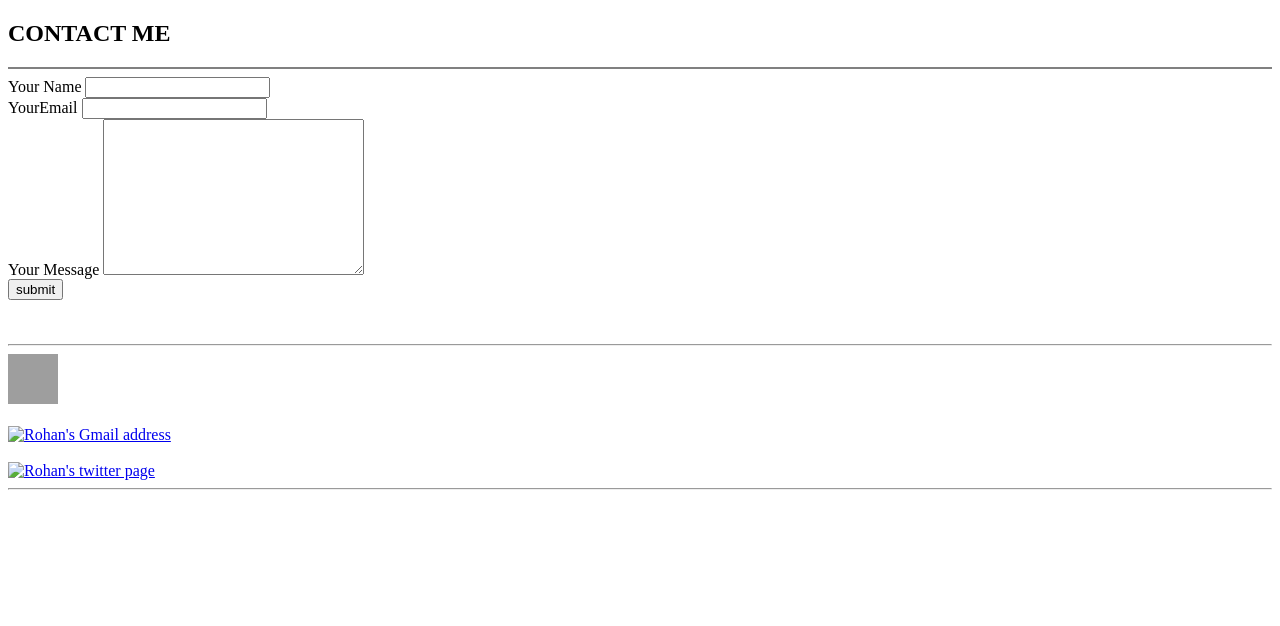
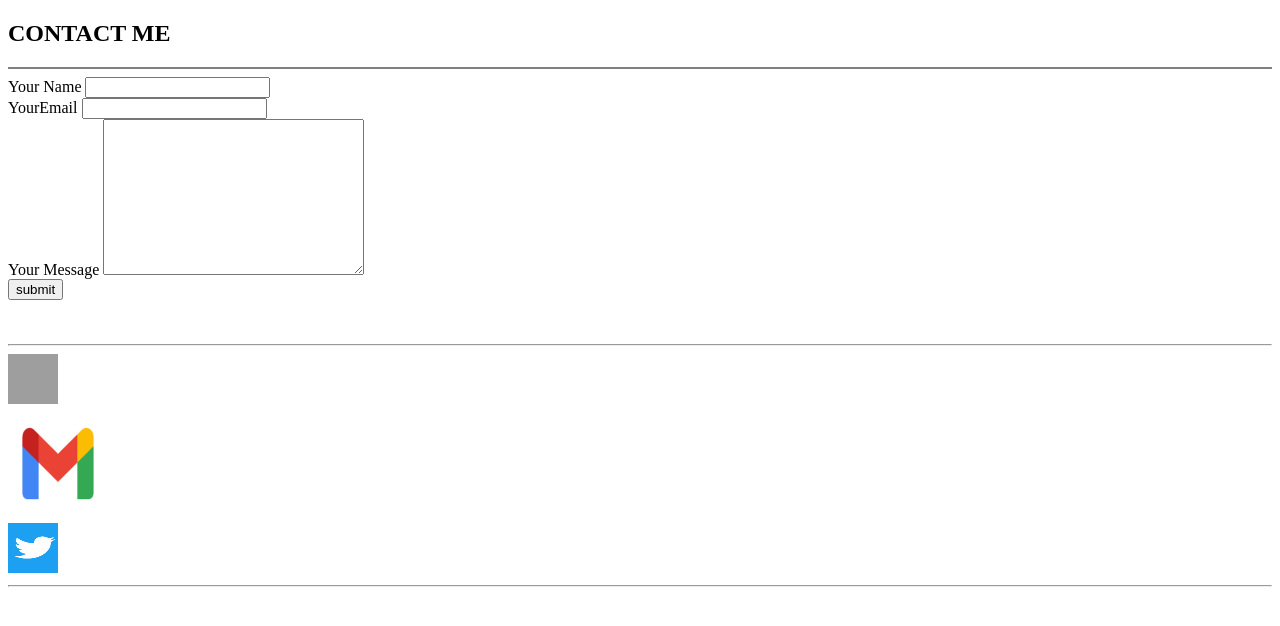
Before and after one commit to Rohan27052002/cv, a plain HTML site: page contactMe.html in a window 1280 px wide. Drawn offline with Linux system fonts and the light colour scheme; grey boxes are pictures that could not be loaded.

Commit message:
Update contactMe.html

```diff
--- a/contactMe.html
+++ b/contactMe.html
@@ -29,11 +29,11 @@
       </a>
       <br><br>
       <a href="mailto: srohanroar@gmail.com">
-        <img border="0" alt="Rohan's Gmail address" src= "images/gmailpic.png" width="100" height="75">
+        <img border="0" alt="Rohan's Gmail address" src= "gmailpic.png" width="100" height="75">
       </a>
       <br><br>
       <a href="https://twitter.com/Rohan32328777">
-      <img border="0" alt="Rohan's twitter page" src="images/twitterpic.png" width="50" height="50"
+      <img border="0" alt="Rohan's twitter page" src="twitterpic.png" width="50" height="50"
     </a><br>
     <hr>
     <br><br>
```
